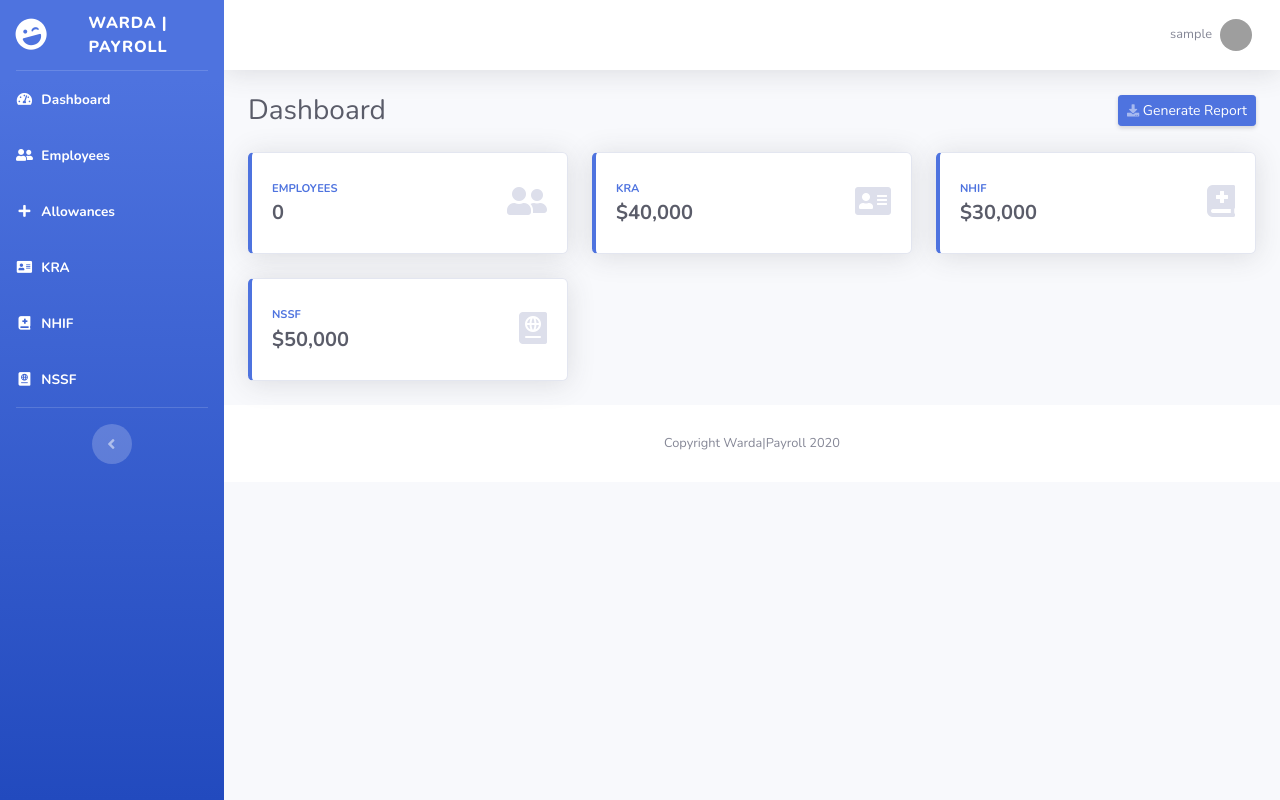
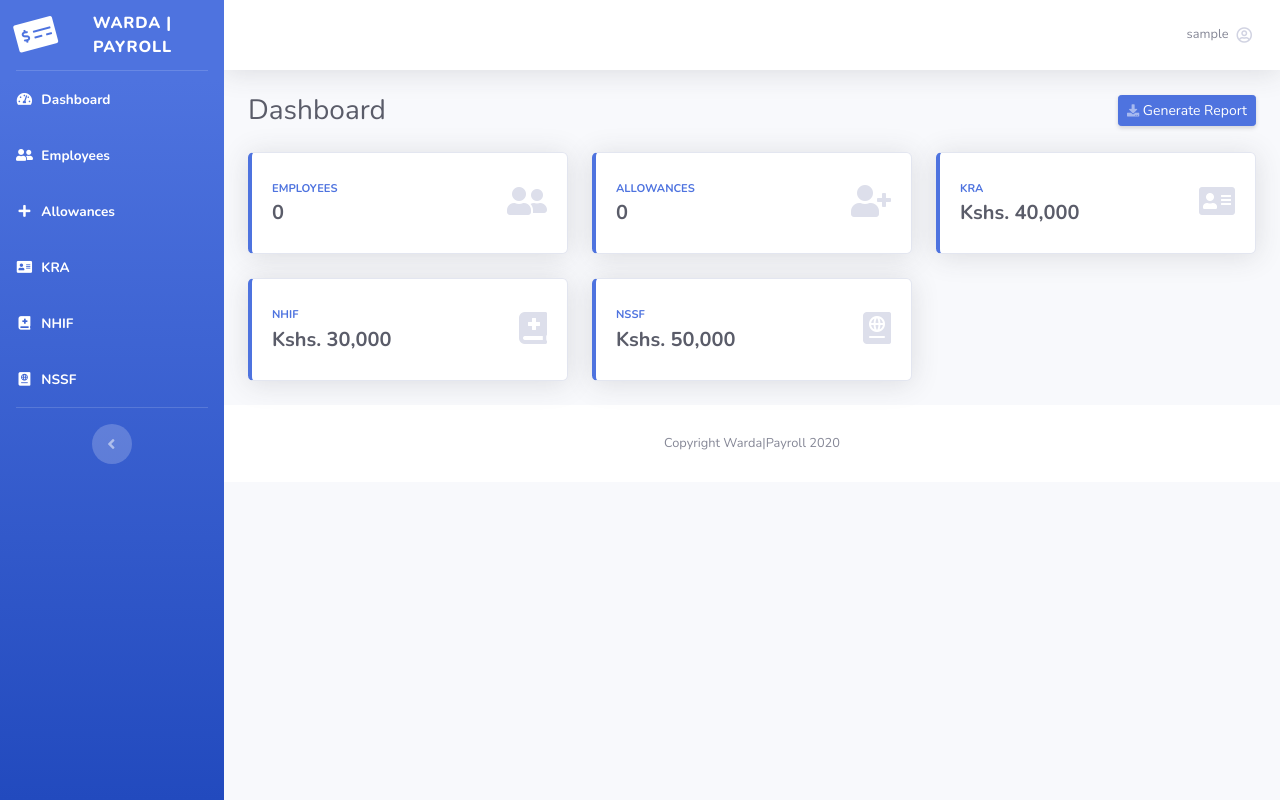
Before and after one commit to fatahrez/KenyaPayroll, a Django app: page / in a window 1280 px wide. Run offline with Django 3.2, Linux system fonts and the light colour scheme; the visitor is signed in with stand-in values (Sample User, id 1); data that the repository does not hold is empty; some libraries are stand-ins or nearby versions; grey boxes are pictures that could not be loaded.

Commit message:
edit base2.html and index.html in templates

```diff
--- a/payroll/views.py
+++ b/payroll/views.py
@@ -176,7 +176,11 @@ class EmployeePayroll:
 def index(request):
     employees = EmployeeModel.objects.all()
     employees_count = employees.count()
-    return render(request, 'payroll/index.html', {'employees_count': employees_count})
+
+    allowances = Allowance.objects.all()
+    allowance_count = allowances.count()
+
+    return render(request, 'payroll/index.html', {'employees_count': employees_count, 'allowance_count': allowance_count})
 
 
 def employees(request):
--- a/templates/base2.html
+++ b/templates/base2.html
@@ -31,7 +31,7 @@
         <!-- Sidebar - Brand -->
         <a class="sidebar-brand d-flex align-items-center justify-content-center" href="{% url 'payroll:index' %}">
             <div class="sidebar-brand-icon rotate-n-15">
-                <i class="fas fa-laugh-wink"></i>
+                <i class="fas fa-money-check-alt"></i>
             </div>
             <div class="sidebar-brand-text mx-3">Warda | Payroll</div>
         </a>
@@ -45,16 +45,19 @@
                 <i class="fas fa-fw fa-tachometer-alt"></i>
                 <span>Dashboard</span></a>
         </li>
+
         <li class="nav-item active">
             <a class="nav-link" href="{% url 'payroll:employees' %}">
                 <i class="fas fa-fw fa-user-friends"></i>
                 <span>Employees</span></a>
         </li>
+
         <li class="nav-item active">
             <a class="nav-link" href="{% url 'payroll:allowances' %}">
                 <i class="fas fa-fw fa-plus"></i>
                 <span>Allowances</span></a>
         </li>
+
         <li class="nav-item active">
             <a class="nav-link" href="{% url 'payroll:kra' %}">
                 <i class="fas fa-fw fa-address-card"></i>
@@ -106,7 +109,7 @@
                         <a class="nav-link dropdown-toggle" href="#" id="userDropdown" role="button"
                            data-toggle="dropdown" aria-haspopup="true" aria-expanded="false">
                             <span class="mr-2 d-none d-lg-inline text-gray-600 small">{{request.user.username}}</span>
-                            <img class="img-profile rounded-circle" src="https://source.unsplash.com/QAB-WJcbgJk/60x60">
+                            <i class="far fa-user-circle"></i>
                         </a>
                         <!-- Dropdown - User Information -->
                         <div class="dropdown-menu dropdown-menu-right shadow animated--grow-in"
--- a/templates/payroll/index.html
+++ b/templates/payroll/index.html
@@ -38,6 +38,27 @@
                 </div>
             </a>
         </div>
+        {#        Allowance card#}
+        <div class="col-xl-4 col-md-6 mb-4">
+            <a href="{% url 'payroll:allowances' %}">
+                <div class="card border-left-primary shadow h-100 py-2">
+                    <div class="card-body">
+                        <div class="row no-gutters align-items-center">
+                            <div class="col mr-2">
+                                <div class="text-xs font-weight-bold text-primary text-uppercase mb-1">
+                                    Allowances
+                                </div>
+                                <div class="h5 mb-0 font-weight-bold text-gray-800">{{allowance_count}}</div>
+                            </div>
+                            <div class="col-auto">
+                                <i class="fas fa-user-plus fa-2x text-gray-300"></i>
+                            </div>
+                        </div>
+                    </div>
+                </div>
+            </a>
+        </div>
+
         <!-- Earnings (Monthly) Card Example -->
         <div class="col-xl-4 col-md-6 mb-4">
             <a href="{% url 'payroll:kra' %}">
@@ -48,7 +69,7 @@
                                 <div class="text-xs font-weight-bold text-primary text-uppercase mb-1">
                                     KRA
                                 </div>
-                                <div class="h5 mb-0 font-weight-bold text-gray-800">$40,000</div>
+                                <div class="h5 mb-0 font-weight-bold text-gray-800">Kshs. 40,000</div>
                             </div>
                             <div class="col-auto">
                                 <i class="fas fa-address-card fa-2x text-gray-300"></i>
@@ -68,7 +89,7 @@
                                 <div class="text-xs font-weight-bold text-primary text-uppercase mb-1">
                                     NHIF
                                 </div>
-                                <div class="h5 mb-0 font-weight-bold text-gray-800">$30,000</div>
+                                <div class="h5 mb-0 font-weight-bold text-gray-800">Kshs. 30,000</div>
                             </div>
                             <div class="col-auto">
                                 <i class="fas fa-book-medical fa-2x text-gray-300"></i>
@@ -88,7 +109,7 @@
                                 <div class="text-xs font-weight-bold text-primary text-uppercase mb-1">
                                     NSSF
                                 </div>
-                                <div class="h5 mb-0 font-weight-bold text-gray-800">$50,000</div>
+                                <div class="h5 mb-0 font-weight-bold text-gray-800">Kshs. 50,000</div>
                             </div>
                             <div class="col-auto">
                                 <i class="fas fa-passport fa-2x text-gray-300"></i>
```
